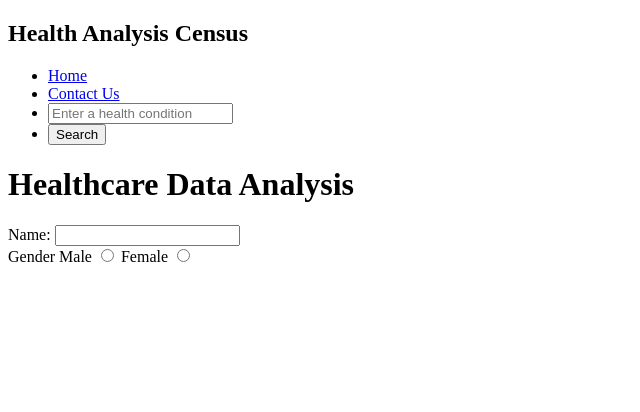
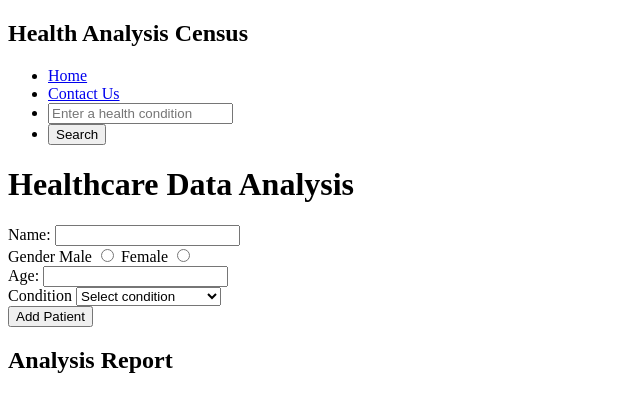
Before and after one commit to fettyluciano/heath_census, a plain HTML site: page index.html in a window 1280 px wide. Shown: the whole page, without its empty margins (0-640 px from the left). Drawn offline with Linux system fonts and the light colour scheme.

Commit message:
finished the html code

```diff
--- a/index.html
+++ b/index.html
@@ -5,6 +5,7 @@
     <meta name="viewport" content="width=device-width, initial-scale=1.0" />
     <title>Health Analysis Data</title>
     <link rel="stylesheet" href="health_analysis.css" />
+    <script src="health_analysis.js"></script>
   </head>
 
   <body>
@@ -29,15 +30,31 @@
         <h1>Healthcare Data Analysis</h1>
         <div>
           <label for="name">Name:</label>
-                <input type="text" id="name">
+          <input type="text" id="name" />
         </div>
         <div>
           <label>Gender</label>
           <label for="male">Male</label>
-                <input type="radio" name="gender" id="male" value="Male">
+          <input type="radio" name="gender" id="male" value="Male" />
           <label for="female">Female</label>
-                <input type="radio" name="gender" id="female" value="female">
+          <input type="radio" name="gender" id="female" value="female" />
         </div>
+        <div>
+          <label for="age">Age:</label>
+          <input type="number" id="age" />
+        </div>
+        <div>
+          <label for="condition">Condition</label>
+          <select id="condition">
+            <option>Select condition</option>
+            <option value="Diabetes">Diabetes</option>
+            <option value="Thyroid">Thyroid</option>
+            <option value="High Blood Pressure">High Blood Pressure</option>
+          </select>
+        </div>
+        <button id="addPatient">Add Patient</button>
+        <h2>Analysis Report</h2>
+        <div id="report"></div>
       </div>
     </div>
   </body>
```
Lines whose indentation alone changed are shown as unchanged.
